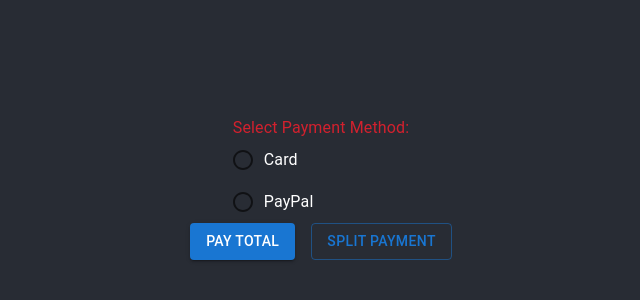
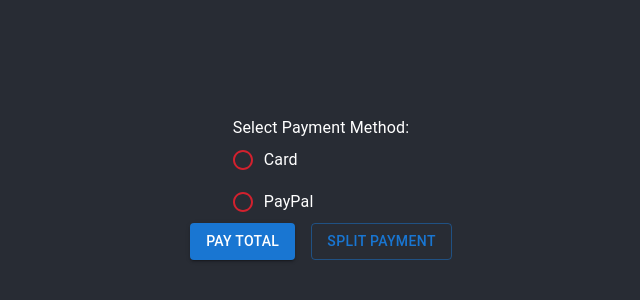
Before and after one commit to liamr91/winning-cart, a React (Create React App) app: page / in a window 1280 px wide. Shown: the part 212-512 px from the top of the page, without its empty margins (319-959 px from the left). Built offline with nearby package versions, Linux system fonts and the light colour scheme.

Commit message:
colours for radio buttons

```diff
--- a/src/Components/PaymentOptions/index.js
+++ b/src/Components/PaymentOptions/index.js
@@ -6,17 +6,66 @@
 import FormLabel from "@mui/material/FormLabel";
 
 export default function PaymentOptions() {
+
+    // const controlProps = (item) => ({
+	// 		checked: selectedValue === item,
+	// 		onChange: handleChange,
+	// 		value: item,
+	// 		name: "color-radio-button-demo",
+	// 		inputProps: { "aria-label": item },
+	// 	});
+
 	return (
 		<FormControl>
-			<FormLabel sx={{color: "#D2212E"}} id="demo-radio-buttons-group-label">Select Payment Method:</FormLabel>
+			<FormLabel
+				sx={{
+					color: "white",
+					"&.Mui-focused": {
+						color: "white",
+					},
+				}}
+				id="demo-radio-buttons-group-label"
+			>
+				Select Payment Method:
+			</FormLabel>
 			<RadioGroup
 				aria-labelledby="demo-radio-buttons-group-label"
-				defaultValue="female"
 				name="radio-buttons-group"
+				sx={{
+					color: "white",
+					"&.Mui-focused": {
+						color: "white",
+					},
+				}}
 			>
-				<FormControlLabel value="Card" control={<Radio />} label="Card" />
-				<FormControlLabel value="PayPal" control={<Radio />} label="PayPal" />
-
+				<FormControlLabel
+					value="Card"
+					control={
+						<Radio
+							sx={{
+								color: "#D2212E",
+								"&.Mui-checked": {
+									color: "#D2212E",
+								},
+							}}
+						/>
+					}
+					label="Card"
+				/>
+				<FormControlLabel
+					value="PayPal"
+					control={
+						<Radio
+							sx={{
+								color: "#D2212E",
+								"&.Mui-checked": {
+									color: "#D2212E",
+								},
+							}}
+						/>
+					}
+					label="PayPal"
+				/>
 			</RadioGroup>
 		</FormControl>
 	);
```
